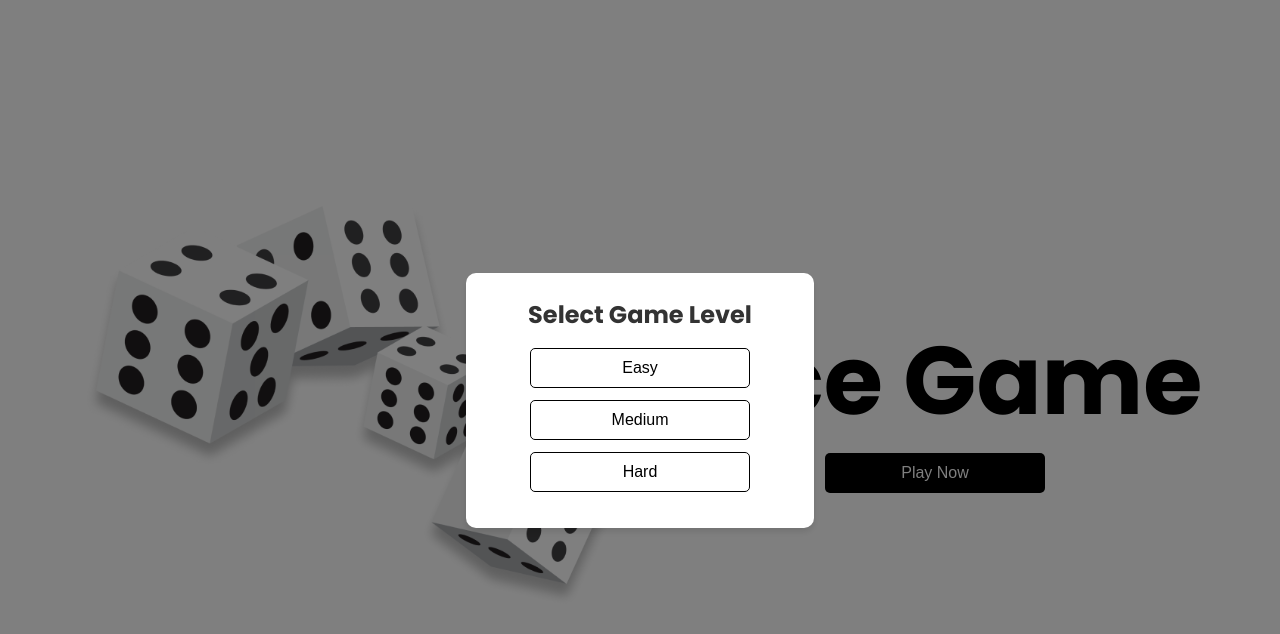
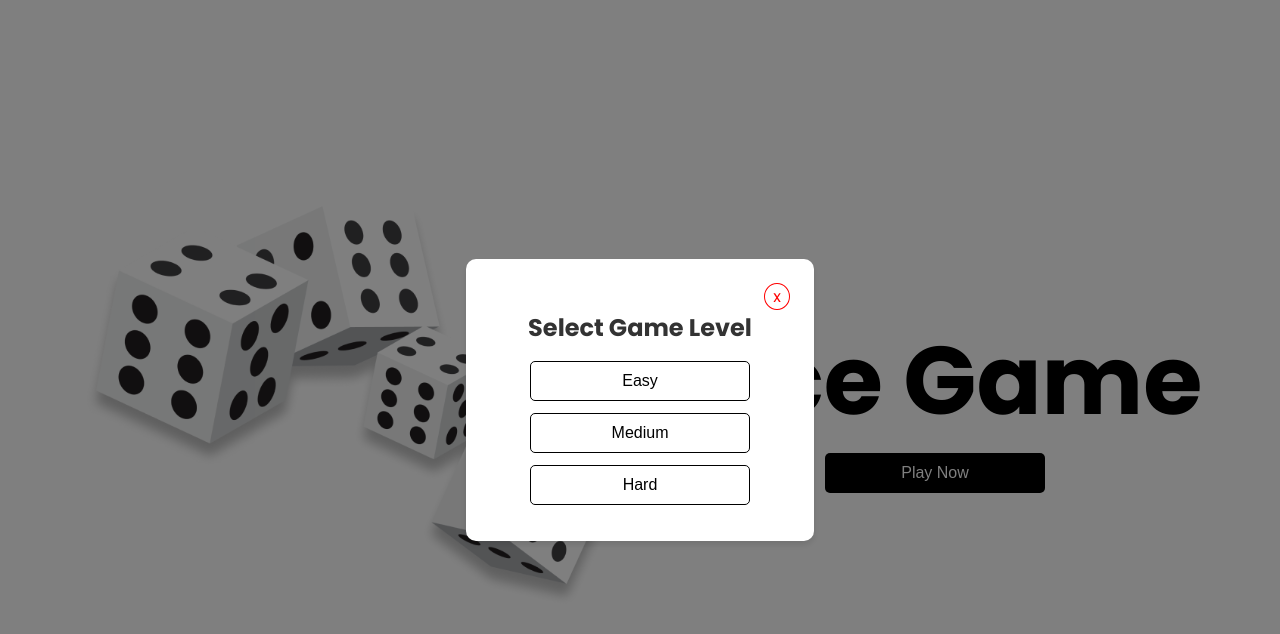
Before and after one commit to Peliah/dice-game, a React (Vite) app: page / in a window 1280 px wide. Both pictures are taken after a click on the button "Play Now". Shown: the top 634 px of the page. Built offline with nearby package versions, Linux system fonts and the light colour scheme.

Commit message:
added some little nice things

```diff
--- a/src/App.tsx
+++ b/src/App.tsx
@@ -27,8 +27,11 @@ function App() {
       {isGameStarted ? <StartGame gameLevel={gameLevel} /> : <Hero toggle={toggleGamePlay} />}
 
       {isLevelModalOpen && (
-        <ModalOverlay>
+        <ModalOverlay onClick={() => setIsLevelModalOpen(false)}>
           <ModalContent>
+            <div className="top-close" onClick={() => setIsLevelModalOpen(false)}>
+              <div className="close">x</div>
+            </div>
             <h2>Select Game Level</h2>
             <LevelList>
               {GAME_LEVELS.map((level) => (
@@ -75,6 +78,20 @@ export const ModalContent = styled.div`
     font-size: 24px;
     color: #333;
   }
+  .top-close{
+    /* text-align: end; */
+    display: flex;
+    align-items: center;
+    justify-content: end;
+    color: red;
+    cursor: pointer;
+  }
+  .close{
+    border: 1px solid red;
+    padding: 0px 8px 0px 8px;
+    width: fit-content;
+    border-radius: 100%;
+  }
 `;
 
 export const LevelList = styled.ul`
```
